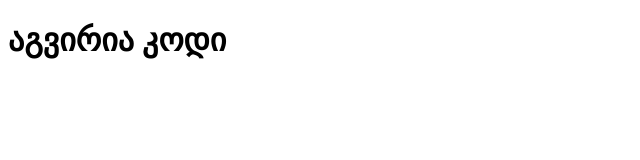
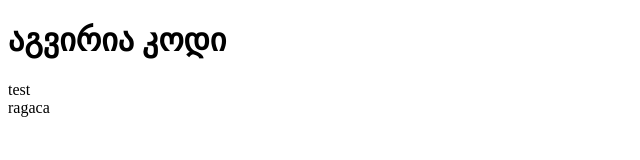
Before and after one commit to teemm/AB-test, a plain HTML site: page index.html in a window 1280 px wide. Shown: the full height of the page, 0-640 px from the left. Drawn offline with Linux system fonts and the light colour scheme.

Commit message:
add some code

```diff
--- a/index.html
+++ b/index.html
@@ -4,9 +4,10 @@
     <meta charset="UTF-8">
     <meta name="viewport" content="width=device-width, initial-scale=1.0">
     <meta http-equiv="X-UA-Compatible" content="ie=edge">
-    <title>Document</title>
 </head>
 <body>
     <h1> აგვირია კოდი</h1>
+    <span>test</span>
+    <div class="test">ragaca</div>
 </body>
 </html>
```
